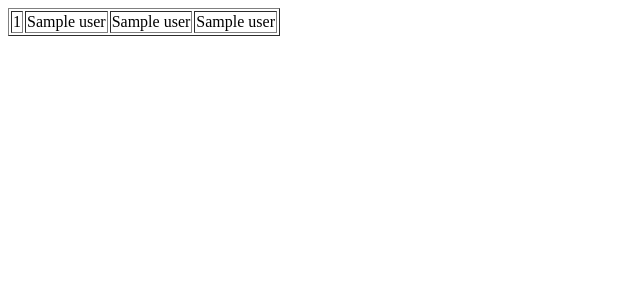
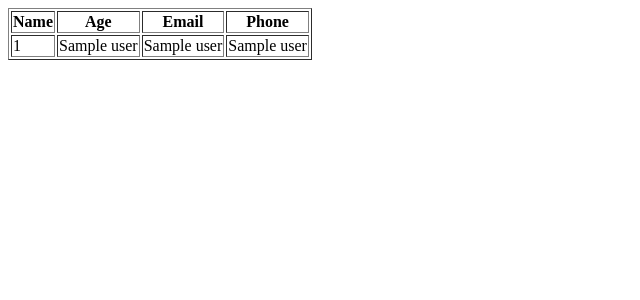
Before and after one commit to rishiak007/task1, a Python web app: template templates/users.html in a window 1280 px wide. Shown: the top 300 px of the page, without its empty margins (0-640 px from the left). Run offline with Jinja, Linux system fonts and the light colour scheme; the template is opened without the code that fills it: most values are stand-ins (such as "Sample title", 1, 10 or a date in 2020).

Commit message:
Update users.html

```diff
--- a/templates/users.html
+++ b/templates/users.html
@@ -1,5 +1,14 @@
 <table border = 1>
+    <thead>
+        <tr>
+        <th>Name</th>
+        <th>Age</th>
+        <th>Email</th>
+        <th>Phone</th>
+        </tr>
+    </thead>
     {% for user in userDetails %}
+
     <tr>
       <td> {{user[0]}} </td>
       <td> {{user[1]}} </td>
```
Lines whose indentation alone changed are shown as unchanged.
